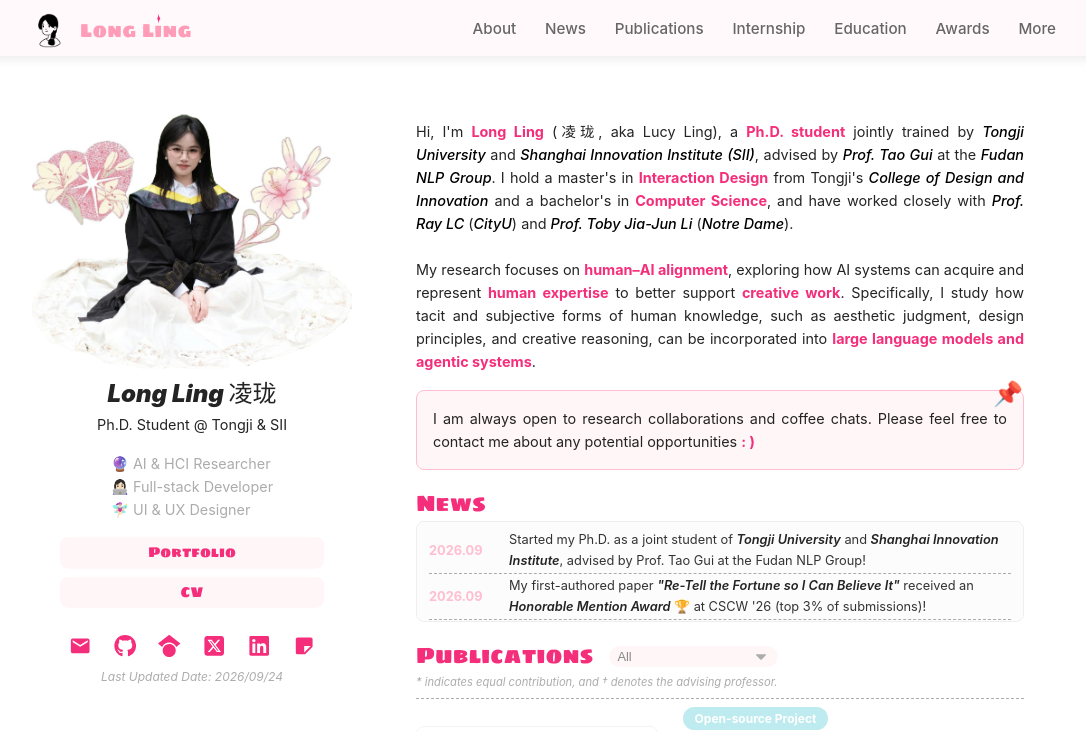
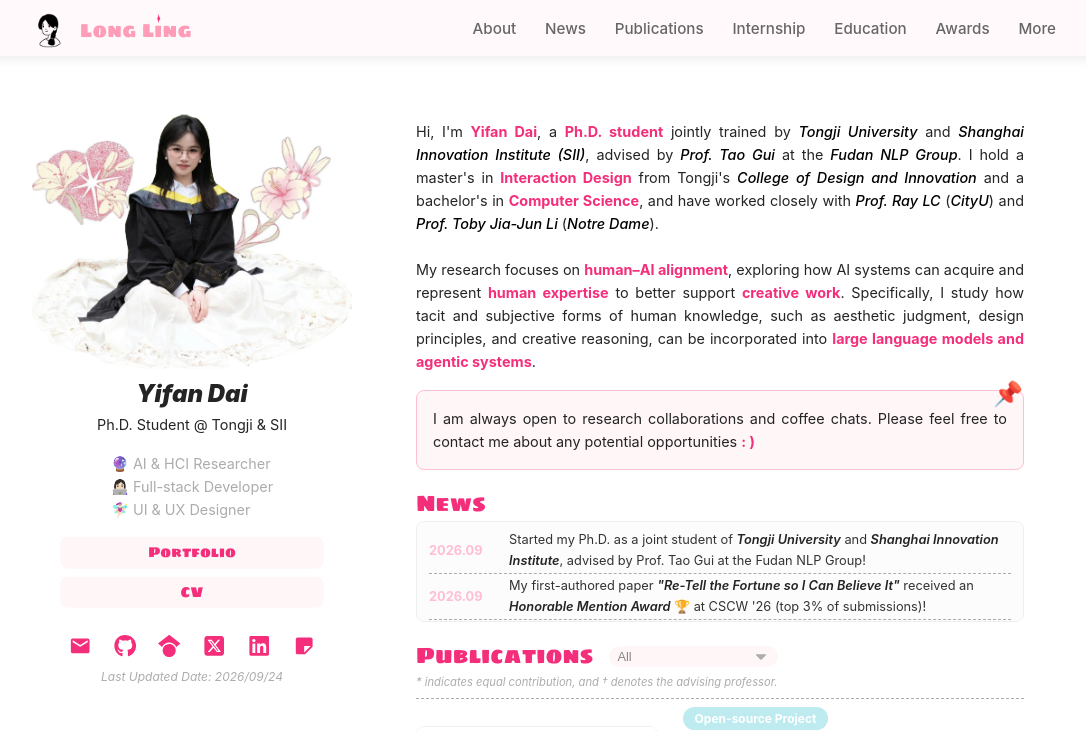
Before and after one commit to yfanDai/yfanDai.github.io, a React (Vite) app: page /#publications in a window 1280 px wide. Shown: the top 732 px of the page, without its empty margins (96-1182 px from the left). Built offline with nearby package versions, Linux system fonts and the light colour scheme.

Commit message:
Update site owner name and document publication edits

```diff
--- a/index.html
+++ b/index.html
@@ -4,7 +4,7 @@
     <meta charset="UTF-8" />
     <link rel="icon" type="image/svg+xml" href="/logo.png" />
     <meta name="viewport" content="width=device-width, initial-scale=1.0" />
-    <title>Long Ling | Research</title>
+    <title>Yifan Dai | Research</title>
     <link rel="preconnect" href="https://fonts.googleapis.com" />
     <link rel="preconnect" href="https://fonts.gstatic.com" crossorigin />
     <link href="https://fonts.googleapis.com/css2?family=Newsreader:ital,opsz,wght@0,6..72,400..700;1,6..72,400..600&display=swap" rel="stylesheet" />
--- a/src/components/About.jsx
+++ b/src/components/About.jsx
@@ -5,7 +5,7 @@
     return (
         <div className="about" id="about">
             <div className="intro-text">
-                Hi, I'm <strong>Long Ling</strong> (凌珑, aka Lucy Ling), a <strong>Ph.D. student</strong> jointly
+                Hi, I'm <strong>Yifan Dai</strong>, a <strong>Ph.D. student</strong> jointly
                 trained by <a href="https://en.tongji.edu.cn" target="_blank" rel="noopener noreferrer">
                 Tongji University
             </a> and <a href="https://www.sii.edu.cn/" target="_blank" rel="noopener noreferrer">
--- a/src/components/Footer.jsx
+++ b/src/components/Footer.jsx
@@ -3,7 +3,7 @@
 function Footer() {
     return (
         <footer className="site-footer">
-            <div className="footer-left">© {new Date().getFullYear()} 凌珑 (Lucy Ling)</div>
+            <div className="footer-left">© {new Date().getFullYear()} Yifan Dai</div>
         </footer>
     );
 }
--- a/src/components/Hero.jsx
+++ b/src/components/Hero.jsx
@@ -26,7 +26,7 @@
                     className="profile-pic"
                 />
                 <div className="hero-meta">
-                    <div className="meta-name">Long Ling 凌珑</div>
+                    <div className="meta-name">Yifan Dai</div>
                     Ph.D. Student @ Tongji & SII
                     <div className="meta-description">
                         <div>🔮 AI & HCI Researcher</div>
--- a/src/data/publications.js
+++ b/src/data/publications.js
@@ -42,7 +42,7 @@
 
 import clay_video from "../assets/video/clay.mp4";
 
-export const MY_NAME = "Long Ling";
+export const MY_NAME = "Yifan Dai";
 
 export const publications = [
     {
--- a/src/pages/ProjectPage.jsx
+++ b/src/pages/ProjectPage.jsx
@@ -31,7 +31,7 @@
 const CONTENT = import.meta.glob("../data/content/*.json", { import: "default" });
 const FIGURES = import.meta.glob("../assets/projects/*/*.{jpg,jpeg,png,webp}", { eager: true, import: "default" });
 
-const DEFAULT_TITLE = "Long Ling | Research";
+const DEFAULT_TITLE = "Yifan Dai | Research";
 
 function splitTitle(title) {
     const i = title.indexOf(": ");
@@ -121,7 +121,7 @@
     const content = useProjectContent(id);
 
     useEffect(() => {
-        if (paper) document.title = `${splitTitle(paper.title)[0].replace(/"/g, "")} | Long Ling`;
+        if (paper) document.title = `${splitTitle(paper.title)[0].replace(/"/g, "")} | Yifan Dai`;
         return () => { document.title = DEFAULT_TITLE; };
     }, [paper]);
 
--- a/vite.config.js
+++ b/vite.config.js
@@ -23,7 +23,7 @@
 
       for (const { id, title } of projects) {
         const name = title.split(': ')[0].replace(/"/g, '')
-        const page = html.replace(/<title>[^<]*<\/title>/, `<title>${escapeHtml(name)} | Long Ling</title>`)
+        const page = html.replace(/<title>[^<]*<\/title>/, `<title>${escapeHtml(name)} | Yifan Dai</title>`)
         fs.mkdirSync(path.join(outDir, 'projects', id), { recursive: true })
         fs.writeFileSync(path.join(outDir, 'projects', id, 'index.html'), page)
       }
```
Also changed, not shown: 1 other file (tests, documents, lock files or other folders).
